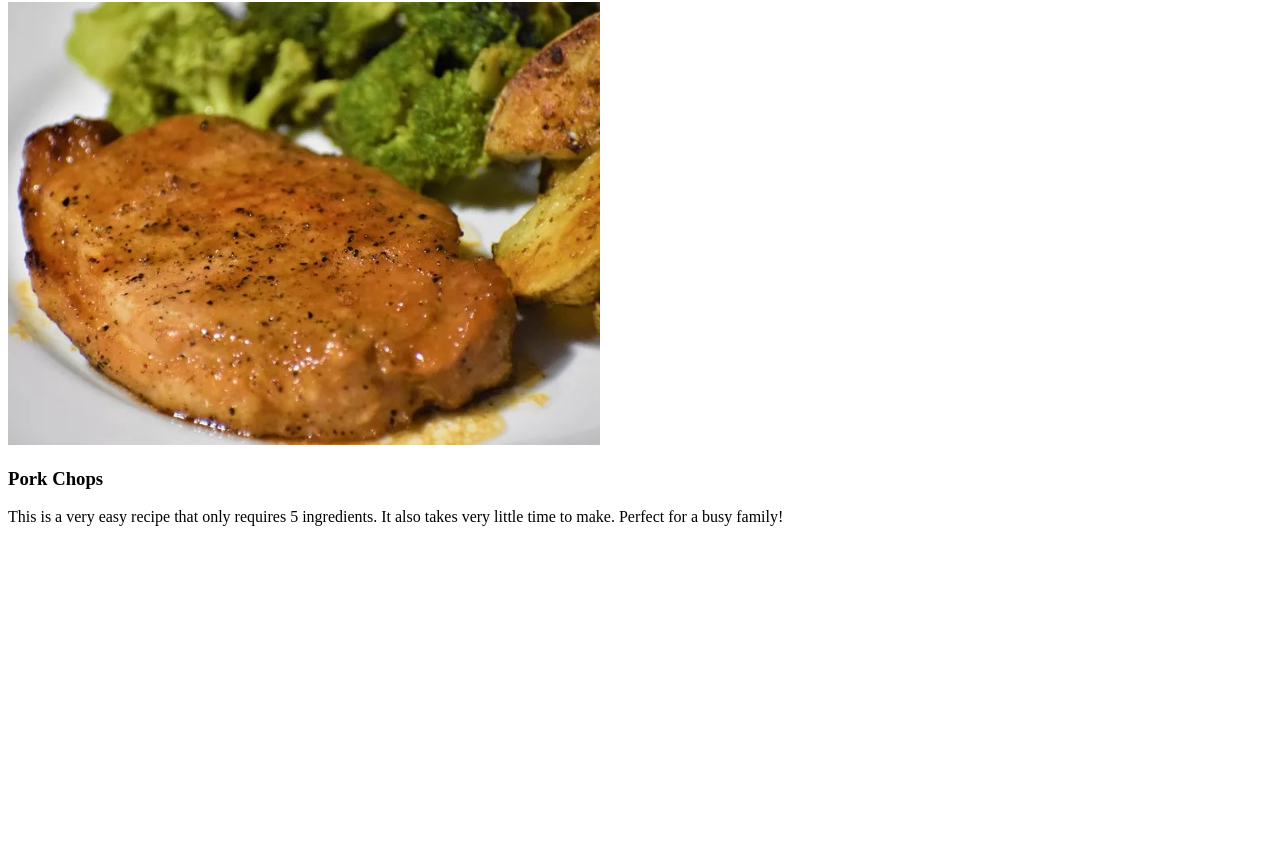
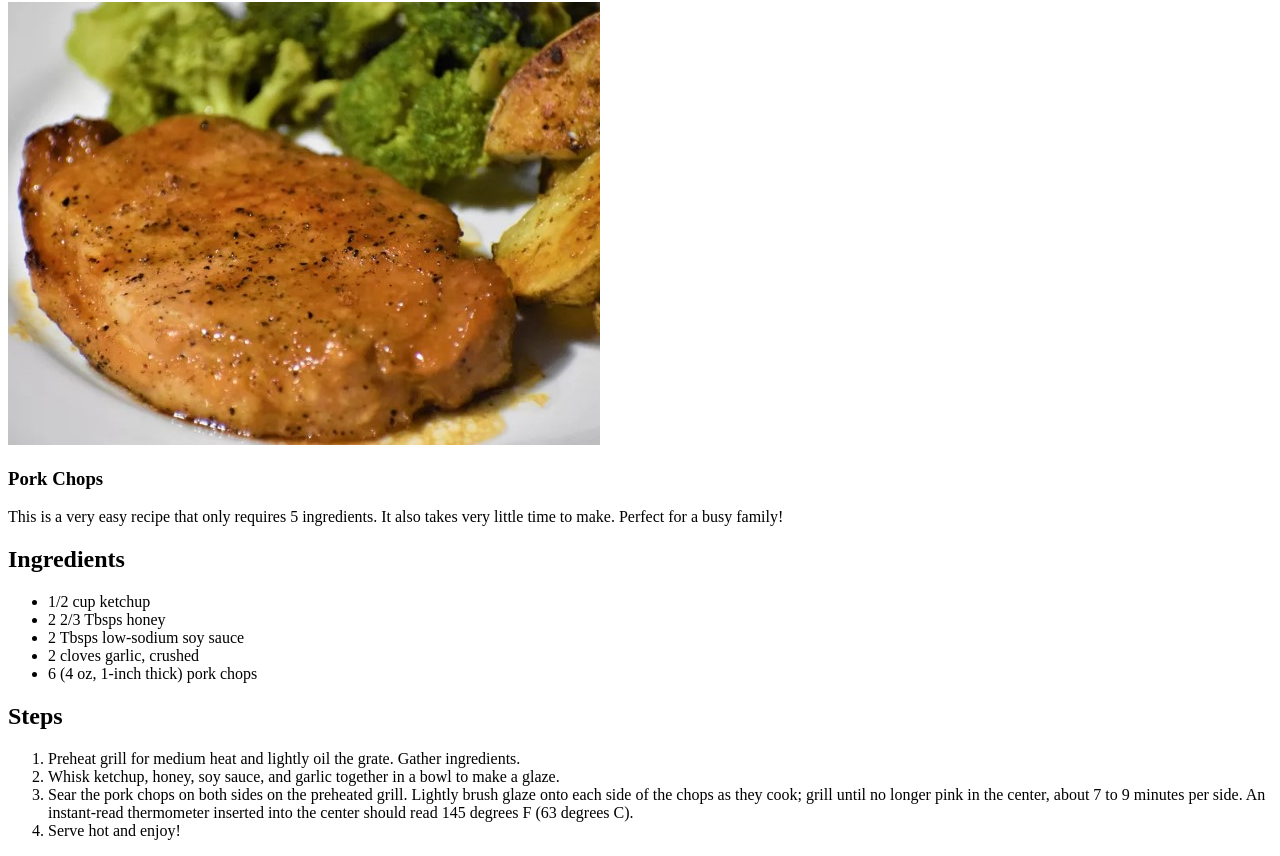
Before and after one commit to erictran42/odin-recipes, a plain HTML site: page recipes/pork-chops.html in a window 1280 px wide. Shown: the part 78-934 px from the top of the page. Before the commit the page ends 800 px from the top, so only its background shows below. Drawn offline with Linux system fonts and the light colour scheme.

Commit message:
Finish recipe pages.
Add lists for ingredients and steps for all recipes.

```diff
--- a/recipes/pork-chops.html
+++ b/recipes/pork-chops.html
@@ -10,6 +10,20 @@
     <img src="./pork-chops.jpg" alt="pork chops">
     <h3>Pork Chops</h3>
     <p>This is a very easy recipe that only requires 5 ingredients. It also takes very little time to make. Perfect for a busy family!</p>
-
+    <h2>Ingredients</h2>
+        <ul>
+            <li>1/2 cup ketchup</li>
+            <li>2 2/3 Tbsps honey</li>
+            <li>2 Tbsps low-sodium soy sauce</li>
+            <li>2 cloves garlic, crushed</li>
+            <li>6 (4 oz, 1-inch thick) pork chops</li>
+        </ul>
+    <h2>Steps</h2>
+        <ol>
+            <li>Preheat grill for medium heat and lightly oil the grate. Gather ingredients.</li>
+            <li>Whisk ketchup, honey, soy sauce, and garlic together in a bowl to make a glaze.</li>
+            <li>Sear the pork chops on both sides on the preheated grill. Lightly brush glaze onto each side of the chops as they cook; grill until no longer pink in the center, about 7 to 9 minutes per side. An instant-read thermometer inserted into the center should read 145 degrees F (63 degrees C).</li>
+            <li>Serve hot and enjoy!</li>
+        </ol>
 </body>
 </html>
```
Also changed, not shown: recipes/chicken.html (+13 -1 lines), recipes/chili.html (+2 -1 lines).
